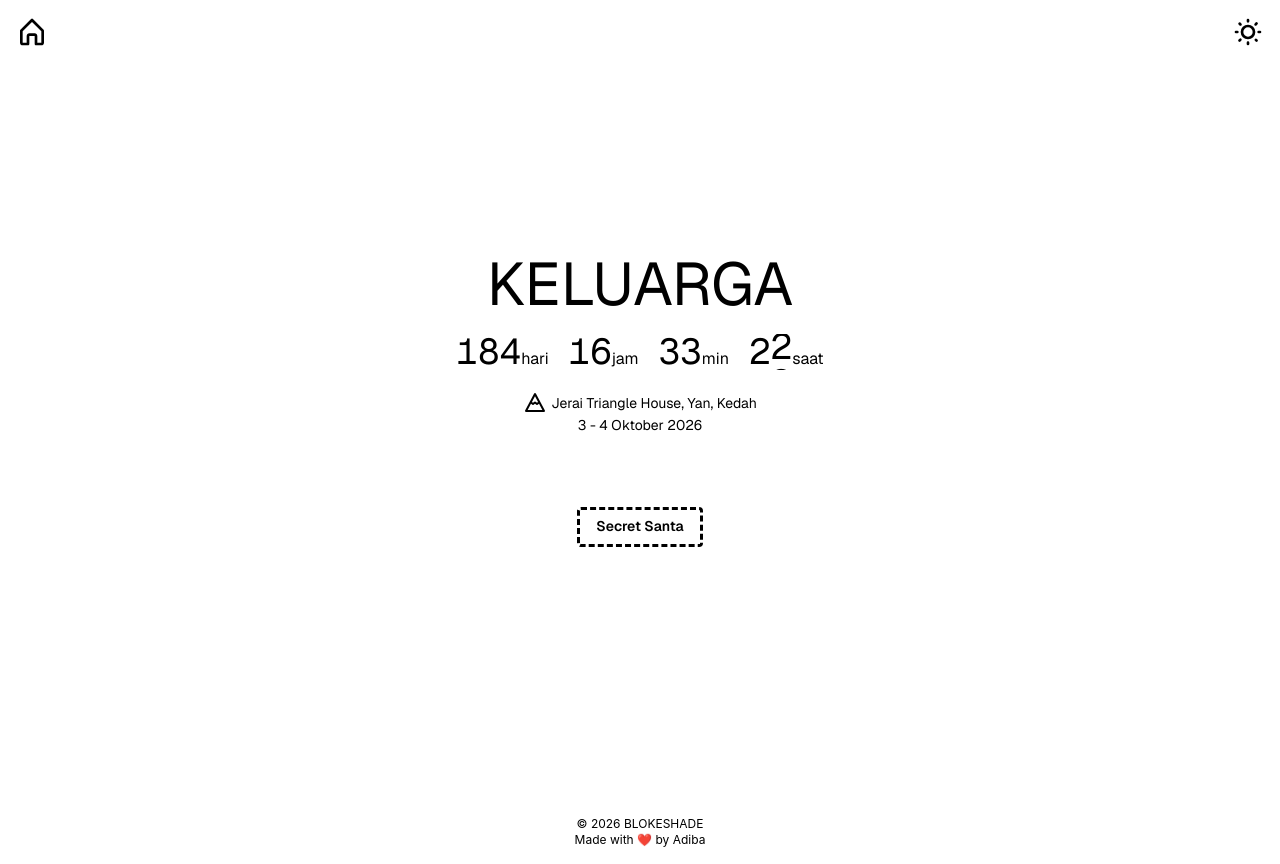
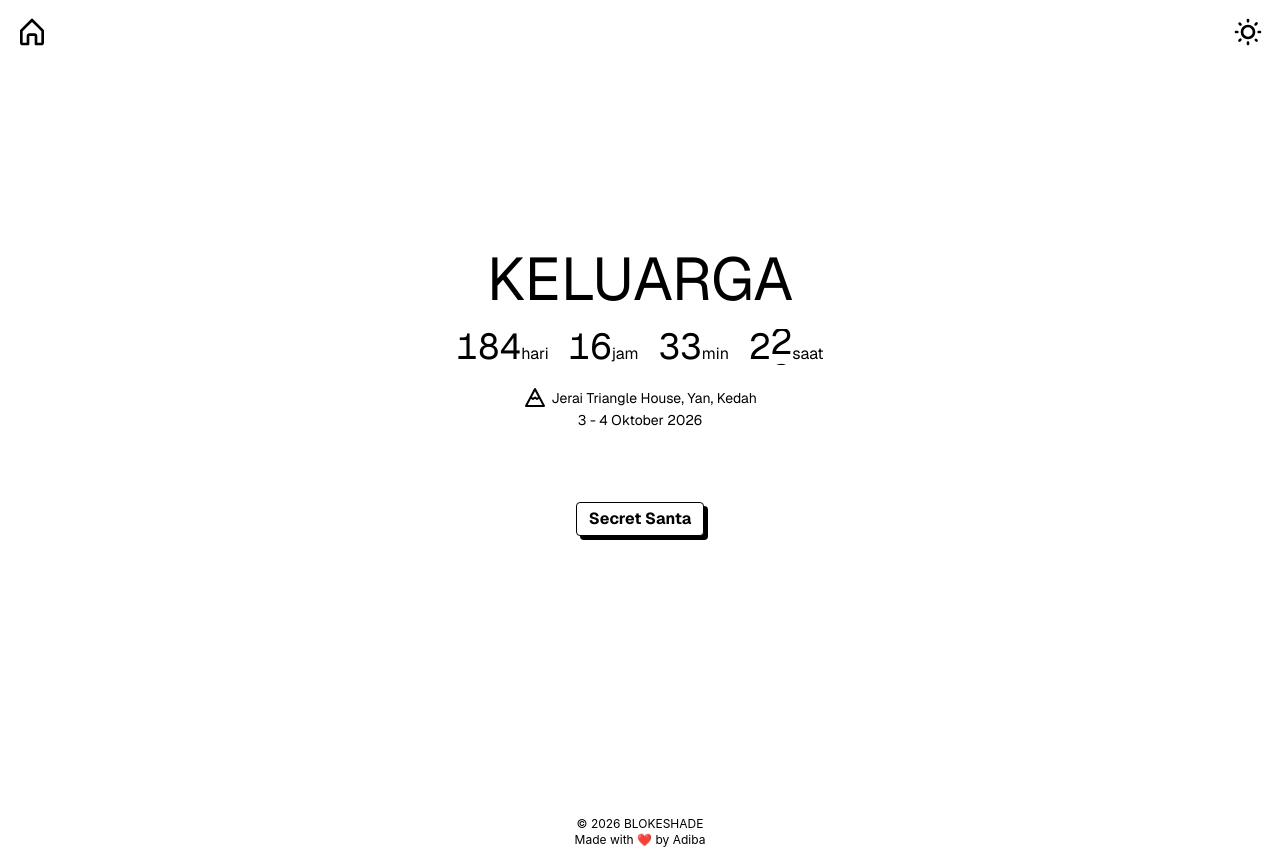
Before and after one commit to nuradiba/harikeluarga, a Next.js app: page / in a window 1280 px wide. Built offline with nearby package versions, Linux system fonts and the light colour scheme.

Commit message:
Edit butang

```diff
--- a/app/page.tsx
+++ b/app/page.tsx
@@ -1,7 +1,7 @@
 "use client";
 
-import { useEffect, useMemo, useState } from "react";
-import Link from "next/link";
+import { useEffect, useMemo, useState } from "react"
+import Link from "next/link"
 
 type TimeLeft = {
   days: number;
@@ -109,9 +109,10 @@ export default function Home() {
           <span>3 - 4 Oktober 2026</span>
         </div>
 
-        <div className="flex gap-5">
-          <Link href="/secretsanta" className="btn btn-dash">
-            Secret Santa
+        <div className="flex gap-5 mb-4">
+          <Link href="/secretsanta" className="relative">
+            <span className="absolute top-0 left-0 mt-1 ml-1 h-full w-full rounded bg-black"></span>
+            <span className="fold-bold relative inline-block h-full w-full rounded border border-black bg-white px-3 py-1 font-bold text-black transition duration-100 hover:bg-yellow-400 hover:text-gray-900">Secret Santa</span>
           </Link>
         </div>
 
```
